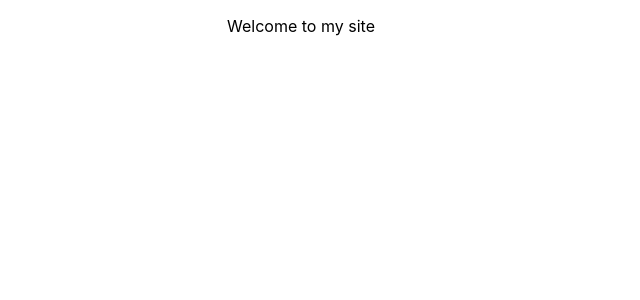
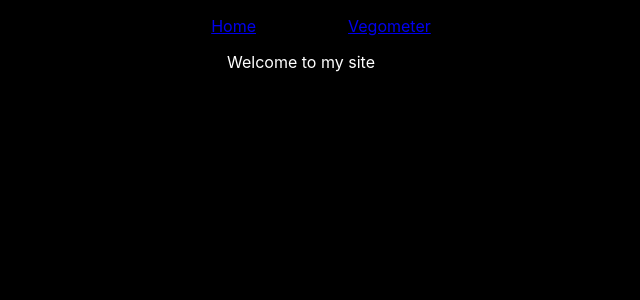
Before and after one commit to maxwellpeck/maxwellapeck, a React (Create React App) app: page / in a window 1280 px wide. Shown: the top 300 px of the page, without its empty margins (339-979 px from the left). Built offline with nearby package versions, Linux system fonts and the light colour scheme.

Commit message:
basic starting components

```diff
--- a/src/App.css
+++ b/src/App.css
@@ -1,38 +1,15 @@
 .App {
+  width: 75%;
+  height: 100%;
+  margin: auto;
   text-align: center;
 }
 
-.App-logo {
-  height: 40vmin;
-  pointer-events: none;
+ul {
+  list-style-type: none;
 }
 
-@media (prefers-reduced-motion: no-preference) {
-  .App-logo {
-    animation: App-logo-spin infinite 20s linear;
-  }
+li {
+  display: inline;
+  margin: 5%;
 }
-
-.App-header {
-  background-color: #282c34;
-  min-height: 100vh;
-  display: flex;
-  flex-direction: column;
-  align-items: center;
-  justify-content: center;
-  font-size: calc(10px + 2vmin);
-  color: white;
-}
-
-.App-link {
-  color: #61dafb;
-}
-
-@keyframes App-logo-spin {
-  from {
-    transform: rotate(0deg);
-  }
-  to {
-    transform: rotate(360deg);
-  }
-}
--- a/src/App.tsx
+++ b/src/App.tsx
@@ -1,14 +1,27 @@
 import React from 'react';
-import { BrowserRouter, Route, Switch } from 'react-router-dom';
-import Home from './components/Home';
+import { BrowserRouter, Link, Route, Switch } from 'react-router-dom';
+import { Home } from './components/Home/Home';
+import { Vegometer } from './components/Vegometer/Vegometer';
 import './App.css';
 
 const App = (): JSX.Element => {
     return (
         <div className="App">
+
             <BrowserRouter>
+                <nav>
+                    <ul>
+                        <li>
+                            <Link to="/">Home</Link>
+                        </li>
+                        <li>
+                            <Link to="/vegometer">Vegometer</Link>
+                        </li>
+                    </ul>
+                </nav>
                 <Switch>
                     <Route exact path="/" component={Home} />
+                    <Route path="/vegometer" component={Vegometer} />
                 </Switch>
             </BrowserRouter>
         </div>
--- a/src/components/Home.tsx
+++ /dev/null
@@ -1,12 +0,0 @@
-import React from 'react';
-// import './App.css';
-
-const Home = (): JSX.Element => {
-    return (
-        <div className="App">
-            <p>Welcome to my site</p>
-        </div>
-    );
-};
-
-export default Home;
--- /dev/null
+++ b/src/components/Home/Home.tsx
@@ -0,0 +1,10 @@
+import React from 'react';
+import './Home.css';
+
+export const Home = (): JSX.Element => {
+    return (
+        <div className="Home">
+            <p>Welcome to my site</p>
+        </div>
+    );
+};
--- /dev/null
+++ b/src/components/Vegometer/Vegometer.tsx
@@ -0,0 +1,10 @@
+import React from 'react';
+import './Vegometer.css';
+
+export const Vegometer = (): JSX.Element => {
+    return (
+        <div className="Vegometer">
+            <p>A Ridiculous iOS App</p>
+        </div>
+    );
+};
--- a/src/index.css
+++ b/src/index.css
@@ -1,10 +1,12 @@
 body {
   margin: 0;
-  font-family: -apple-system, BlinkMacSystemFont, 'Segoe UI', 'Roboto', 'Oxygen',
-    'Ubuntu', 'Cantarell', 'Fira Sans', 'Droid Sans', 'Helvetica Neue',
-    sans-serif;
+  font-family: -apple-system, BlinkMacSystemFont, 'Segoe UI', 'Roboto', 'Oxygen', 'Ubuntu', 'Cantarell', 'Fira Sans', 'Droid Sans', 'Helvetica Neue', sans-serif;
+  color: white;
   -webkit-font-smoothing: antialiased;
   -moz-osx-font-smoothing: grayscale;
+  width: 100%;
+  height: 100%;
+  background-color: black;
 }
 
 code {
```
Also changed, not shown: src/components/Home/Home.css (added), src/components/Vegometer/Vegometer.css (added), 1 other file (tests, documents, lock files or other folders).
